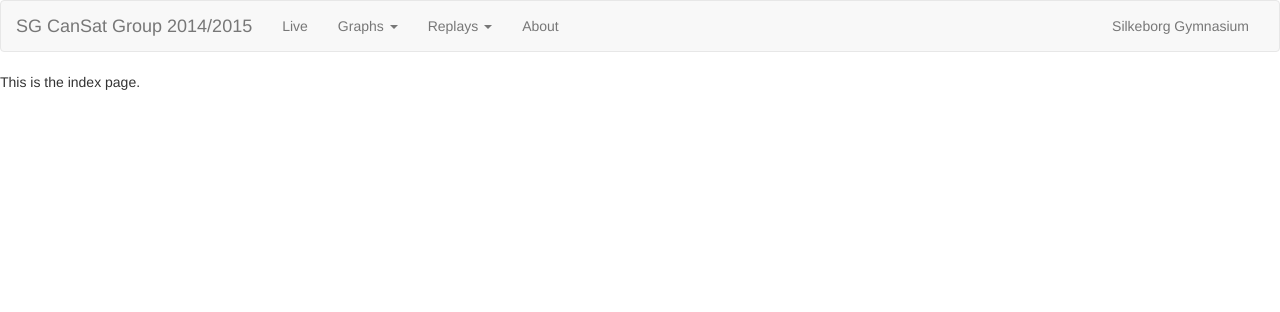
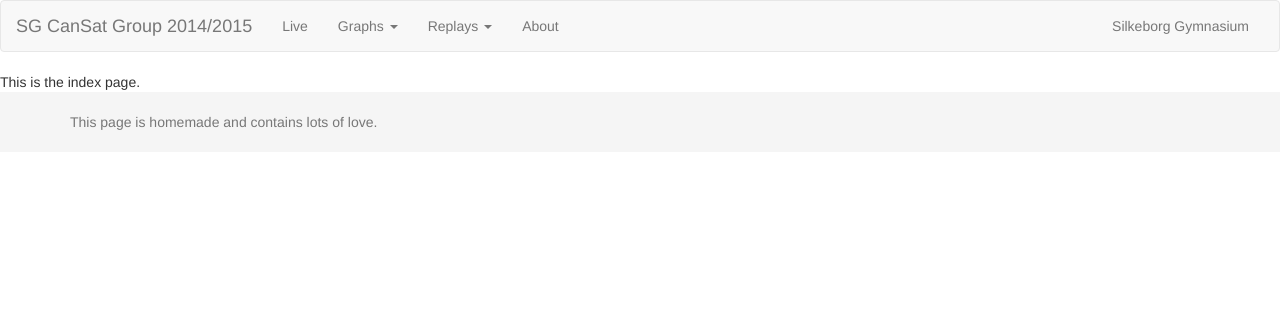
Before and after one commit to JeppeKlitgaard/CanSat14-15, a Flask app: page / in a window 1280 px wide. Shown: the top 312 px of the page. Run offline with Flask 2, Linux system fonts and the light colour scheme; some libraries are stand-ins or nearby versions.

Commit message:
Added a footer.

```diff
--- /dev/null
+++ b/groundstation/presenter/static/css/layout.css
@@ -0,0 +1,9 @@
+.footer {
+    width: 100%;
+    height: 60px;
+    background-color: #f5f5f5;
+}
+
+.container .text-muted {
+    margin: 20px 0;
+}
--- a/groundstation/presenter/templates/layout.html
+++ b/groundstation/presenter/templates/layout.html
@@ -5,6 +5,7 @@
 {% block styles %}
 {{super()}}
 <link rel="stylesheet" href="{{url_for('static', filename='css/graph.css')}}">
+<link rel="stylesheet" href="{{url_for('static', filename='css/layout.css')}}">
 {% endblock %}
 
 {% block scripts %}
@@ -70,3 +71,14 @@
 
 {% block content %}
 {% endblock %}
+
+{% block body %}
+{{super()}}
+
+<footer class="footer">
+    <div class="container">
+        <p class="text-muted">This page is homemade and contains lots of love.</p>
+    </div>
+</footer>
+
+{% endblock %}
```
